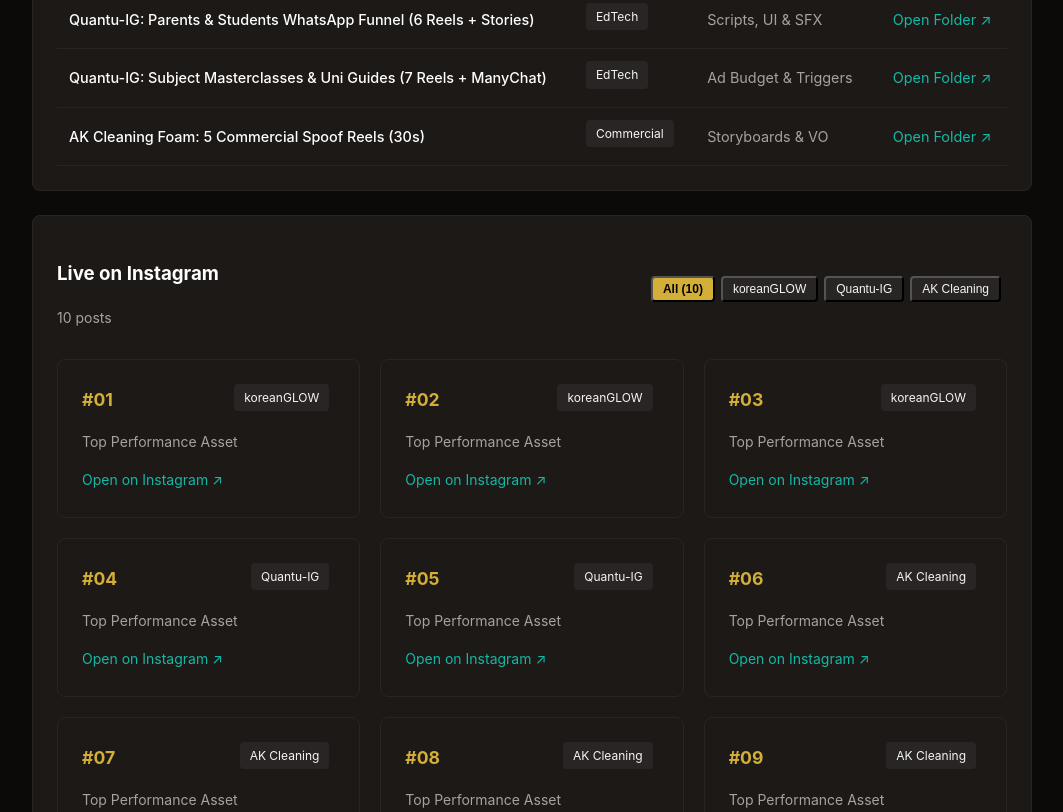
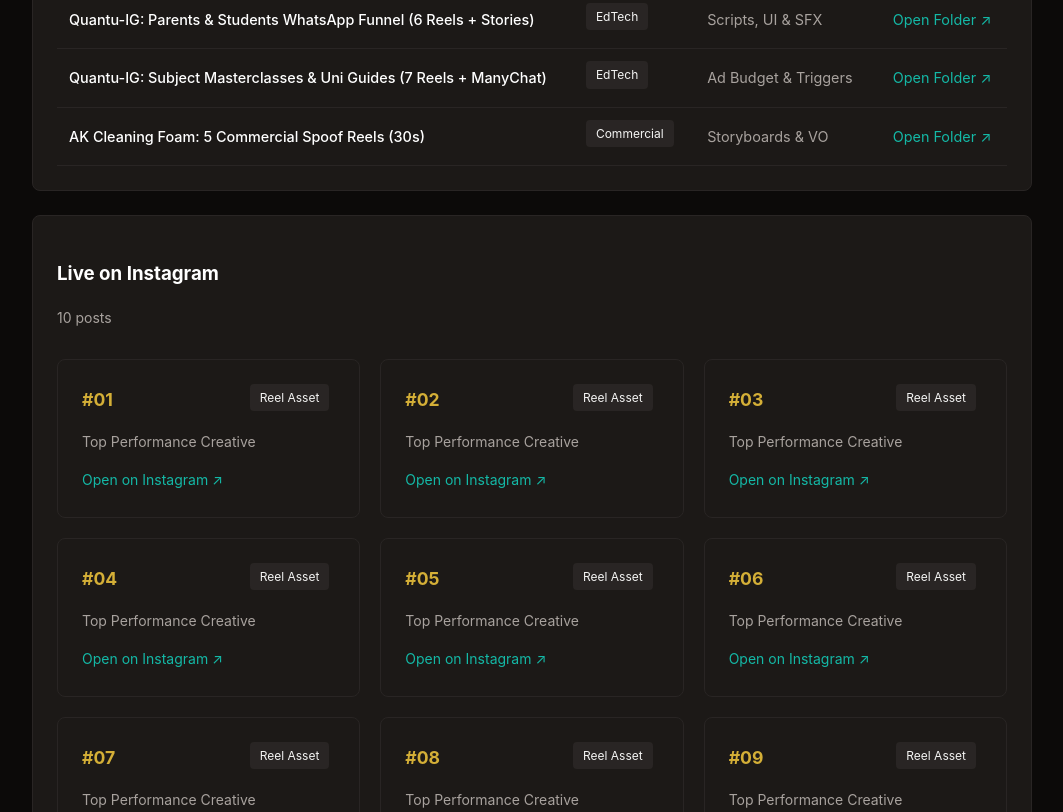
Before and after one commit to yousseffmahfouzzz-web/portfolio, a plain HTML site: page index.html in a window 1280 px wide. Shown: the part 1988-2800 px from the top of the page, without its empty margins (108-1171 px from the left). Drawn offline with Linux system fonts and the light colour scheme.

Commit message:
Update index.html

```diff
--- a/index.html
+++ b/index.html
@@ -123,11 +123,11 @@
 
   <!-- Brands Logos Trust Bar -->
   <div class="brands-bar">
-    <img src="direxlab.jpg" alt="DireX Lab" class="brand-logo" title="DireX Lab">
-    <img src="koreanglow.jpg" alt="koreanGLOW" class="brand-logo" title="koreanGLOW">
-    <img src="cerave.jpg" alt="CeraVe" class="brand-logo" title="CeraVe">
-    <img src="quantuig.jpg" alt="Quantu-IG" class="brand-logo" title="Quantu-IG">
-    <img src="akcleaning.jpg" alt="AK Cleaning" class="brand-logo" title="AK Cleaning">
+    <img src="direxlab.jpg" alt="DireX Lab" class="brand-logo" title="DireX Lab">[cite: 11]
+    <img src="koreanglow.jpg" alt="koreanGLOW" class="brand-logo" title="koreanGLOW">[cite: 12]
+    <img src="cerave.jpg" alt="CeraVe" class="brand-logo" title="CeraVe">[cite: 9]
+    <img src="quantuig.jpg" alt="Quantu-IG" class="brand-logo" title="Quantu-IG">[cite: 14]
+    <img src="akcleaning.jpg" alt="AK Cleaning" class="brand-logo" title="AK Cleaning">[cite: 13]
   </div>
 
   <!-- About & Experience -->
@@ -217,14 +217,13 @@
     </div>
   </div>
 
-  <!-- Live Feed Links (Top 10 Feed Assets - Cleaned & Categorized) -->
+  <!-- Live Feed Links (Top 10 Feed Assets - No Brand Names) -->
   <div class="card">
     <div style="display:flex; justify-content:space-between; align-items:center; margin-bottom:15px;">
       <div>
         <h3>Live on Instagram</h3>
         <p class="text-sm mute" id="fcount">0 posts</p>
       </div>
-      <div id="ff"></div>
     </div>
     <div id="fg" class="grid" style="grid-template-columns: repeat(3, 1fr);"></div>
   </div>
@@ -304,40 +303,24 @@
   }
 };
 
-/* feed (Top 10 Instagram Assets - Correctly Mapped) */
+/* feed (Top 10 Instagram Assets - Cleaned Without Brand Names) */
 const F = [
-  ['DVeJTZHCLiM', 'koreanGLOW'],
-  ['DVmG96gAt_q', 'koreanGLOW'],
-  ['DVqcBRJiOF3', 'koreanGLOW'],
-  ['DVtyhlAiBdC', 'Quantu-IG'],
-  ['DVy16_ACMEg', 'Quantu-IG'],
-  ['Dd9GuVgCHHc', 'AK Cleaning'],
-  ['DdZH6BqK2Vt', 'AK Cleaning'],
-  ['DdHbmDThE7L', 'AK Cleaning'],
-  ['DdE2xXUBEEZ', 'AK Cleaning'],
-  ['DdRusmmP9Aw', 'AK Cleaning']
+  'DVeJTZHCLiM',
+  'DVmG96gAt_q',
+  'DVqcBRJiOF3',
+  'DVtyhlAiBdC',
+  'DVy16_ACMEg',
+  'Dd9GuVgCHHc',
+  'DdZH6BqK2Vt',
+  'DdHbmDThE7L',
+  'DdE2xXUBEEZ',
+  'DdRusmmP9Aw'
 ];
-let ft = 'All';
-const fl = [['All', 'All (10)'], ['koreanGLOW', 'koreanGLOW'], ['Quantu-IG', 'Quantu-IG'], ['AK Cleaning', 'AK Cleaning']];
 
-function fdraw() {
-  document.querySelectorAll('#ff button').forEach(b => b.className = 'chip' + (b.dataset.k === ft ? ' on' : ''));
-  const r = F.map((x, i) => [x, i]).filter(([x]) => ft === 'All' || x[1] === ft);
-  $('fcount').textContent = r.length + ' posts';
-  $('fg').innerHTML = r.map(([x, i]) => {
-    return `<div class="card" style="margin-bottom:0;"><div style="display:flex; justify-content:space-between; align-items:center;"><span class="gold" style="font-size:1.1rem; font-weight:bold;">#${String(i + 1).padStart(2, '0')}</span><span class="chip">${x[1]}</span></div><p class="text-sm mute">Top Performance Asset</p><a class="text-sm" href="https://www.instagram.com/p/${x[0]}" target="_blank" rel="noopener">Open on Instagram ↗</a></div>`;
-  }).join('');
-}
-
-fl.forEach(([k, t]) => {
-  const b = document.createElement('button');
-  b.className = 'chip';
-  b.dataset.k = k;
-  b.textContent = t;
-  b.onclick = () => { ft = k; fdraw(); };
-  $('ff').appendChild(b);
-});
-fdraw();
+$('fcount').textContent = F.length + ' posts';
+$('fg').innerHTML = F.map((id, i) => {
+  return `<div class="card" style="margin-bottom:0;"><div style="display:flex; justify-content:space-between; align-items:center;"><span class="gold" style="font-size:1.1rem; font-weight:bold;">#${String(i + 1).padStart(2, '0')}</span><span class="chip">Reel Asset</span></div><p class="text-sm mute">Top Performance Creative</p><a class="text-sm" href="https://www.instagram.com/p/${id}" target="_blank" rel="noopener">Open on Instagram ↗</a></div>`;
+}).join('');
 </script>
 </body>
 </html>
```
